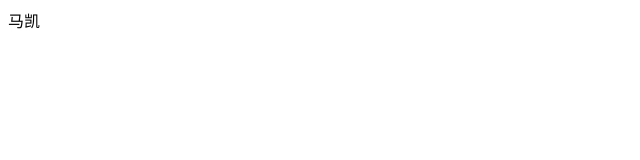
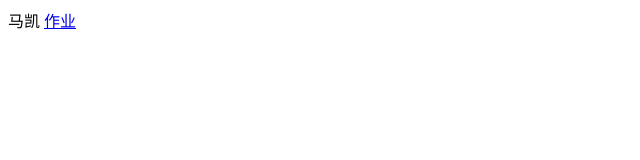
Before and after one commit to makai0830/makai0830.github.io, a plain HTML site: page index.html in a window 1280 px wide. Shown: the full height of the page, 0-640 px from the left. Drawn offline with Linux system fonts and the light colour scheme.

Commit message:
Update index.html

```diff
--- a/index.html
+++ b/index.html
@@ -1,5 +1,5 @@
 <html>
 马凯
-
+ <a href="ImageGallery.html">作业</a>
 
 </html>
```
